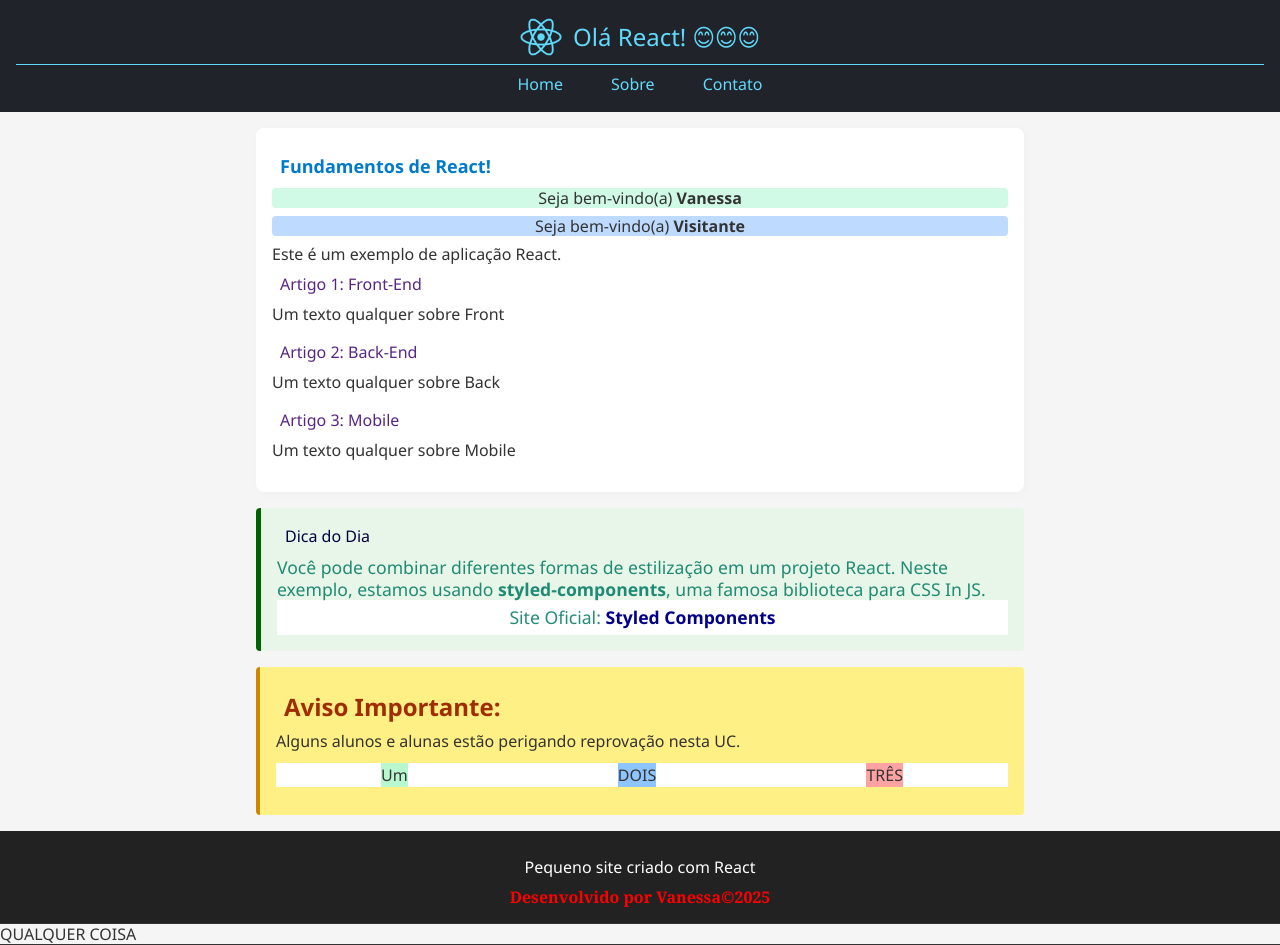
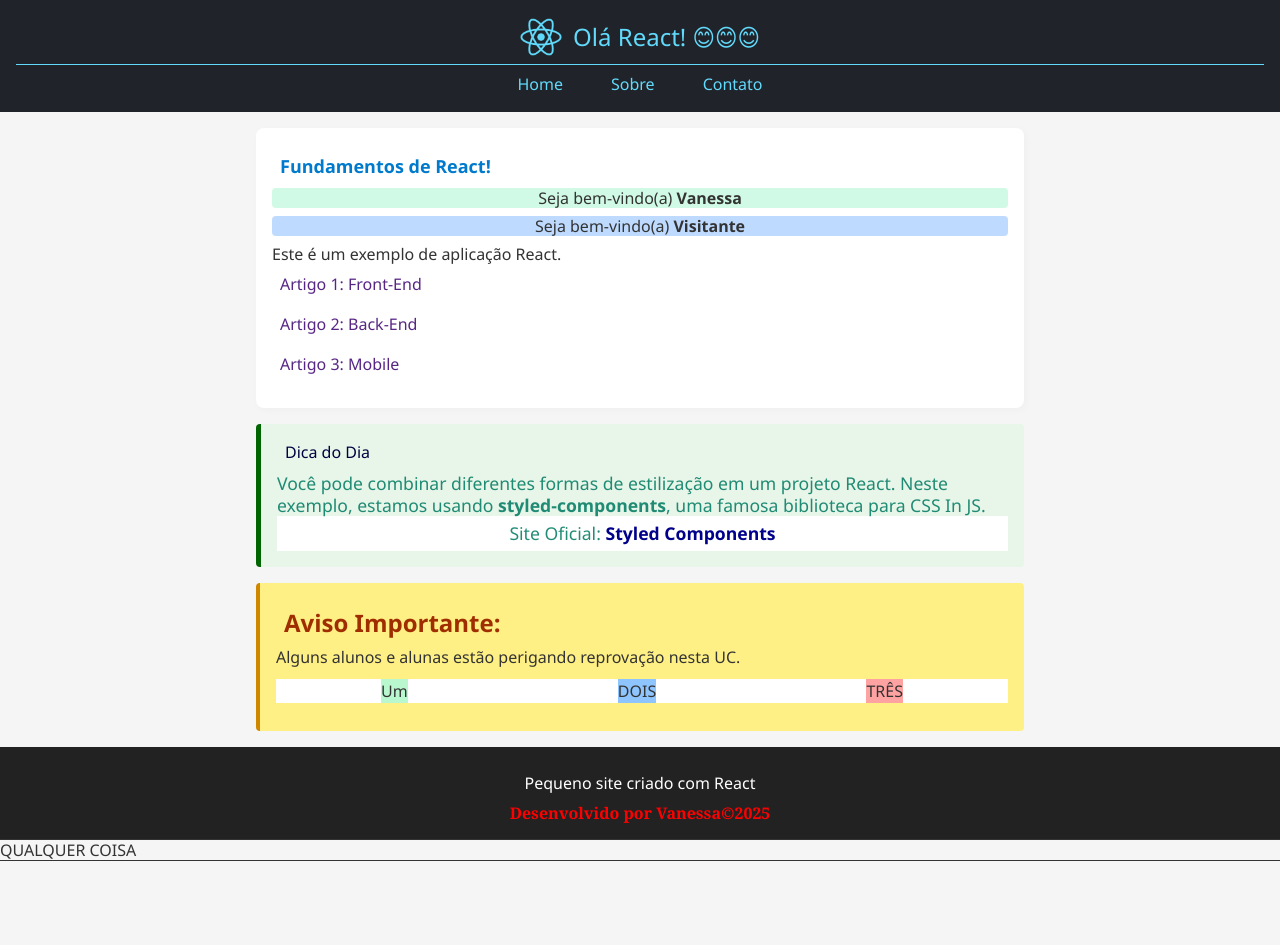
Before and after one commit to VanessaBaldin1/react-fundamentos, a React (Vite) app: page / in a window 1280 px wide. After the commit the page ends 861 px from the top, so only its background shows below. Built offline with nearby package versions, Linux system fonts and the light colour scheme.

Commit message:
Aplica children no artigo

```diff
--- a/src/components/Conteudo/Artigo/Artigo.tsx
+++ b/src/components/Conteudo/Artigo/Artigo.tsx
@@ -1,20 +1,21 @@
+import type { ReactNode } from "react";
 import estilos from "./Artigo.module.css";
 
 type ArtigoProps = {
   titulo: string;
-  texto: string;
   numero: number;
+  children: ReactNode;
 };
 
 // Deixando o conteudo dinâmico as chamadas/aplicações são direto com { }
 
-export default function Artigo({ titulo, texto, numero }: ArtigoProps) {
+export default function Artigo({ titulo, numero, children }: ArtigoProps) {
   return (
     <article className={estilos.artigo}>
       <h3>
         Artigo {numero}: {titulo}
       </h3>
-      <p>{texto}</p>
+      {children}
     </article>
   );
 }
```
